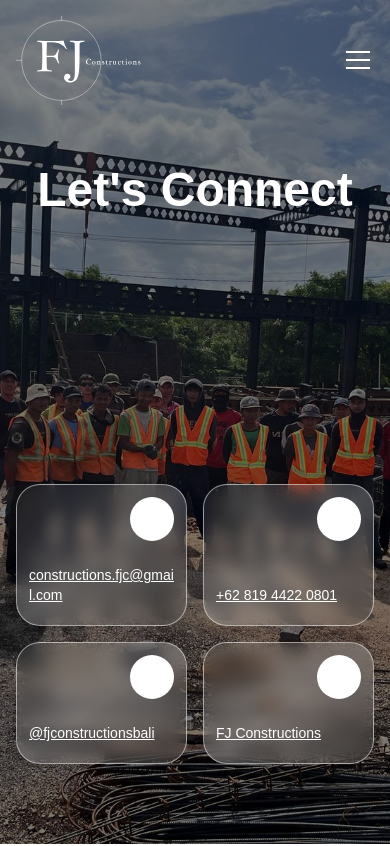
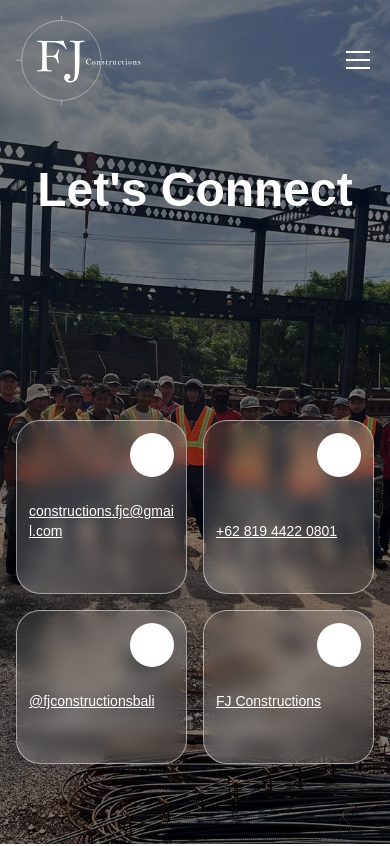
Before and after one commit to jessicaryan19/fj-construction, a Next.js app: page /contact-us in a window 390 px wide. Shown: the top 846 px of the page. Built offline with nearby package versions, Linux system fonts and the light colour scheme; some icons are missing; a web font is replaced by a local one.

Commit message:
fix: glass-card responsive

```diff
--- a/src/components/cards/glass-card.tsx
+++ b/src/components/cards/glass-card.tsx
@@ -10,6 +10,7 @@
     title?: string,
     description?: string
 }
+
 export default function GlassCard({
     icon,
     link,
@@ -18,14 +19,23 @@
     description,
 }: GlassCardProps) {
     return (
-        <GlassContainer className="p-3 md:p-5">
+        <GlassContainer className="p-3 md:p-5 h-full">
             <VerticalFadeIn className="h-full flex flex-1 flex-col justify-between items-end gap-4">
                 <div className="bg-white p-3 rounded-full w-fit">
                     <Icon icon={icon} className="text-primary text-xl md:text-3xl" />
                 </div>
-                <div className="flex flex-col w-full py-2 md:py-5">
-                    {link && <Link href={link} className="underline text-sm sm:text-md md:text-lg lg:text-xl break-all">{linkName}</Link>}
-                    <p>{description}</p>
+                <div className="flex flex-col w-full py-2 md:py-5 gap-1 md:gap-2">
+                    {link && (
+                        <Link
+                            href={link}
+                            className="underline text-sm sm:text-md md:text-lg lg:text-xl break-all"
+                        >
+                            {linkName}
+                        </Link>
+                    )}
+                    <p className="min-h-[1.5rem]">
+                        {description}
+                    </p>
                     <h5>{title}</h5>
                 </div>
             </VerticalFadeIn>
```
